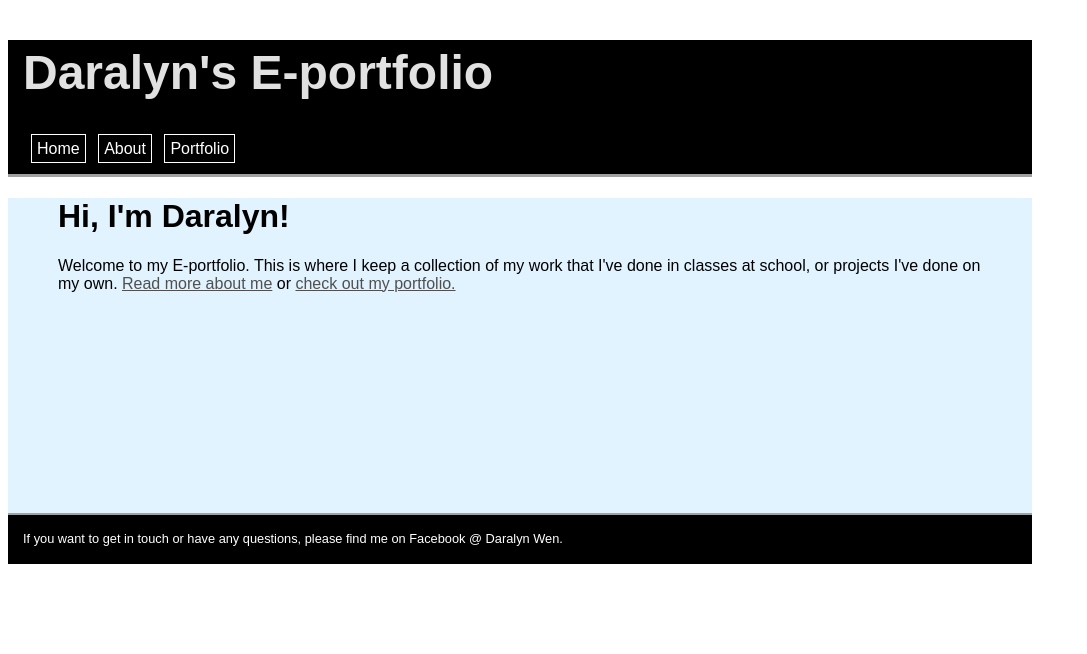
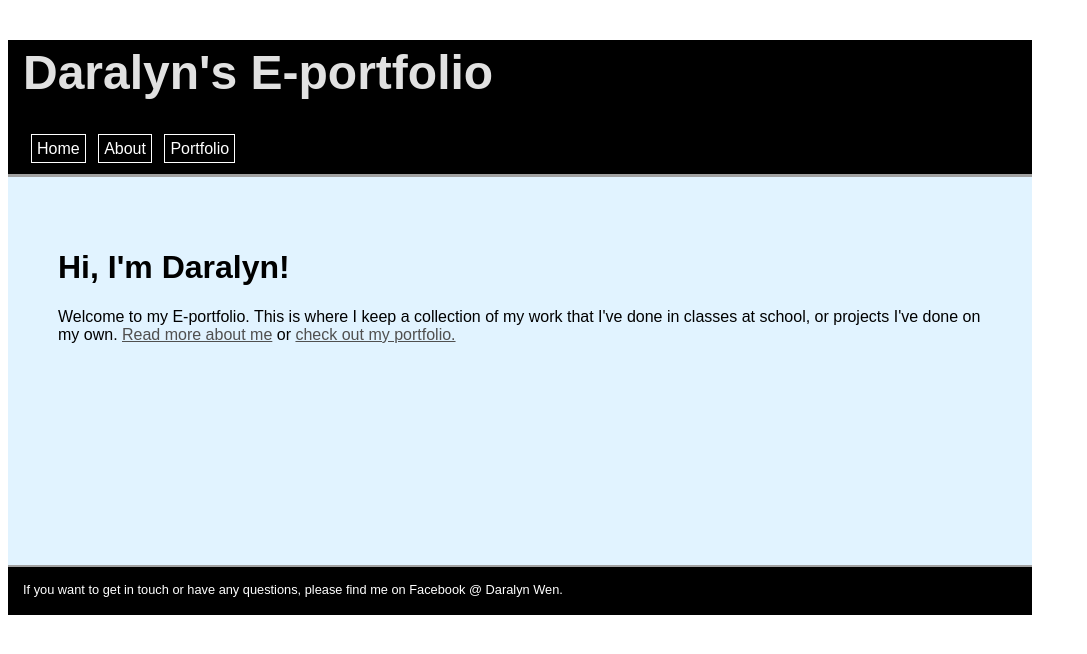
Before and after one commit to daralyn/daralyn.github.io, a Jekyll site: the page built from index.html, in a window 1280 px wide. Shown: the top 654 px of the page, without its empty margins (0-1087 px from the left). Built offline with Jekyll 4.4.1, drawn with Linux system fonts in a browser that asks for light colours.

Commit message:
padding on top

```diff
--- a/css/main.css
+++ b/css/main.css
@@ -44,6 +44,7 @@ h1 {
     padding-left: 50px;
     padding-right: 50px;
     padding-bottom: 20%;
+    padding-top: 5%;
 }
 
 p {
```
